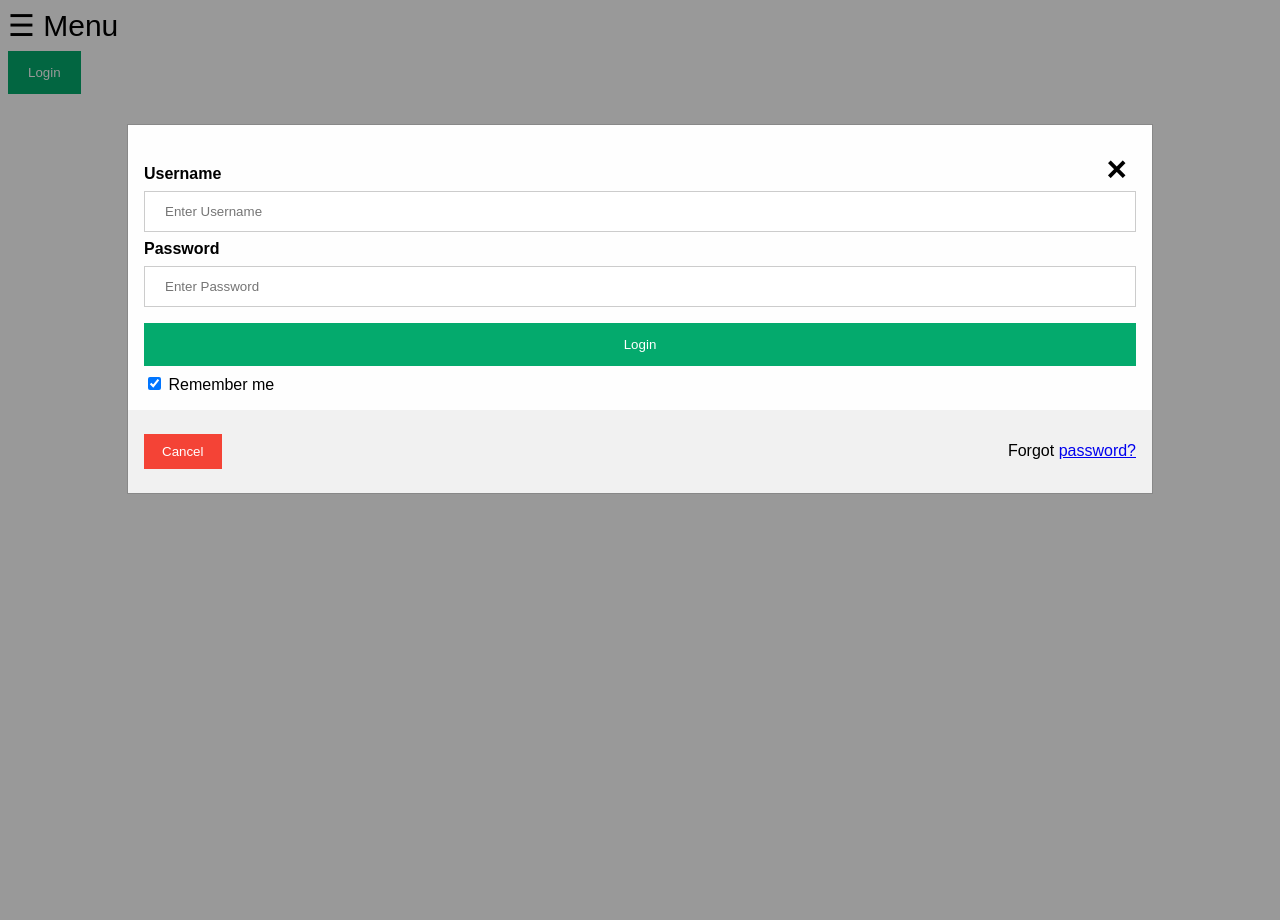
After one commit to aashii07/aashii07.github.io, a PHP site: page /home.html in a window 1280 px wide, after a click on "Login". The commit adds this page. Run offline with PHP 8.4, Linux system fonts and the light colour scheme.

Commit message:
form, login

```diff
--- /dev/null
+++ b/home.css
@@ -0,0 +1,159 @@
+body {font-family: Arial, Helvetica, sans-serif;}
+
+
+.sidenav {
+    height: 100%;
+    width: 0;
+    position: fixed;
+    z-index: 1;
+    top: 0;
+    left: 0;
+    background-color: #111;
+    overflow-x: hidden;
+    transition: 0.5s;
+    padding-top: 60px;
+}
+
+.sidenav a {
+    padding: 8px 8px 8px 32px;
+    text-decoration: none;
+    font-size: 25px;
+    color: #818181;
+    display: block;
+    transition: 0.3s;
+}
+
+.sidenav a:hover {
+    color: #f1f1f1;
+}
+
+.sidenav .closebtn {
+    position: absolute;
+    top: 0;
+    right: 25px;
+    font-size: 36px;
+    margin-left: 50px;
+}
+
+@media screen and (max-height: 450px) {
+    .sidenav {padding-top: 15px;}
+    .sidenav a {font-size: 18px;}
+}
+
+
+input[type=text], input[type=password] {
+    width: 100%;
+    padding: 12px 20px;
+    margin: 8px 0;
+    display: inline-block;
+    border: 1px solid #ccc;
+    box-sizing: border-box;
+}
+
+/* Set a style for all buttons */
+button {
+    background-color: #04AA6D;
+    color: white;
+    padding: 14px 20px;
+    margin: 8px 0;
+    border: none;
+    cursor: pointer;
+    width: 100%;
+}
+
+button:hover {
+    opacity: 0.8;
+}
+
+/* Extra styles for the cancel button */
+.cancelbtn {
+    width: auto;
+    padding: 10px 18px;
+    background-color: #f44336;
+}
+
+/* Center the image and position the close button */
+.imgcontainer {
+    text-align: center;
+    margin: 24px 0 12px 0;
+    position: relative;
+}
+
+img.avatar {
+    width: 40%;
+    border-radius: 50%;
+}
+
+.container {
+    padding: 16px;
+}
+
+span.psw {
+    float: right;
+    padding-top: 16px;
+}
+
+/* The Modal (background) */
+.modal {
+    display: none; /* Hidden by default */
+    position: fixed; /* Stay in place */
+    z-index: 1; /* Sit on top */
+    left: 0;
+    top: 0;
+    width: 100%; /* Full width */
+    height: 100%; /* Full height */
+    overflow: auto; /* Enable scroll if needed */
+    background-color: rgb(0,0,0); /* Fallback color */
+    background-color: rgba(0,0,0,0.4); /* Black w/ opacity */
+    padding-top: 60px;
+}
+
+/* Modal Content/Box */
+.modal-content {
+    background-color: #fefefe;
+    margin: 5% auto 15% auto; /* 5% from the top, 15% from the bottom and centered */
+    border: 1px solid #888;
+    width: 80%; /* Could be more or less, depending on screen size */
+}
+
+/* The Close Button (x) */
+.close {
+    position: absolute;
+    right: 25px;
+    top: 0;
+    color: #000;
+    font-size: 35px;
+    font-weight: bold;
+}
+
+.close:hover, .close:focus {
+    color: red;
+    cursor: pointer;
+}
+
+/* Add Zoom Animation */
+.animate {
+    -webkit-animation: animatezoom 0.6s;
+    animation: animatezoom 0.6s
+}
+
+@-webkit-keyframes animatezoom {
+    from {-webkit-transform: scale(0)}
+    to {-webkit-transform: scale(1)}
+}
+
+@keyframes animatezoom {
+    from {transform: scale(0)}
+    to {transform: scale(1)}
+}
+
+/* Change styles for span and cancel button on extra small screens */
+@media screen and (max-width: 300px) {
+    span.psw {
+       display: block;
+       float: none;
+    }
+    .cancelbtn {
+       width: 100%;
+    }
+}
--- /dev/null
+++ b/home.html
@@ -0,0 +1,54 @@
+<!DOCTYPE html>
+<html>
+
+<head>
+    <link rel="stylesheet" type="text/css" href="home.css" />
+    <script type="text/JavaScript" src="home.js"></script>
+    <meta name="viewport" content="width=device-width, initial-scale=1">
+</head>
+
+<body>
+
+    <div id="mySidenav" class="sidenav">
+        <a href="javascript:void(0)" class="closebtn" onclick="closeNav()">&times;</a>
+        <a href="home.html">Home</a>
+        <a href="f.html">Register</a>
+        <a href="sign.html">Sign up</a>
+        <a href="logout.html">Log out</a>
+    </div>
+
+    <span style="font-size:30px;cursor:pointer" onclick="openNav()">&#9776; Menu</span>
+    <br>
+
+    <button onclick="document.getElementById('id01').style.display='block'" style="width:auto;">Login</button>
+
+    <div id="id01" class="modal">
+
+        <form class="modal-content animate" action="/action_page.php" method="post">
+            <div class="imgcontainer">
+                <span onclick="document.getElementById('id01').style.display='none'" class="close" title="Close Modal">&times;</span>
+            </div>
+
+            <div class="container">
+                <label for="uname"><b>Username</b></label>
+                <input type="text" placeholder="Enter Username" name="uname" required>
+
+                <label for="psw"><b>Password</b></label>
+                <input type="password" placeholder="Enter Password" name="psw" required>
+
+                <button type="submit">Login</button>
+                <label>
+                    <input type="checkbox" checked="checked" name="remember"> Remember me
+                </label>
+            </div>
+
+            <div class="container" style="background-color:#f1f1f1">
+                <button type="button" onclick="document.getElementById('id01').style.display='none'" class="cancelbtn">Cancel</button>
+                <span class="psw">Forgot <a href="#">password?</a></span>
+            </div>
+        </form>
+    </div>
+
+</body>
+
+</html>
--- /dev/null
+++ b/home.js
@@ -0,0 +1,17 @@
+function openNav() {
+    document.getElementById("mySidenav").style.width = "250px";
+}
+
+function closeNav() {
+    document.getElementById("mySidenav").style.width = "0";
+}
+
+// Get the modal
+var modal = document.getElementById('id01');
+
+// When the user clicks anywhere outside of the modal, close it
+window.onclick = function(event) {
+    if (event.target == modal) {
+        modal.style.display = "none";
+    }
+}
--- /dev/null
+++ b/n.txt
@@ -0,0 +1,5 @@
+AIzaSyB7QxELH5K885dSSgb8wEt1f01PiITwWzM
+
+737818561157-g9b9lteei2c5icogamajej9imhskoi4n.apps.googleusercontent.com
+
+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
```
Also changed, not shown: f.css (added, +131 -0 lines), f.html (added, +60 -0 lines), f.js (added, +7 -0 lines), f.php (added), form.css (indentation only).
